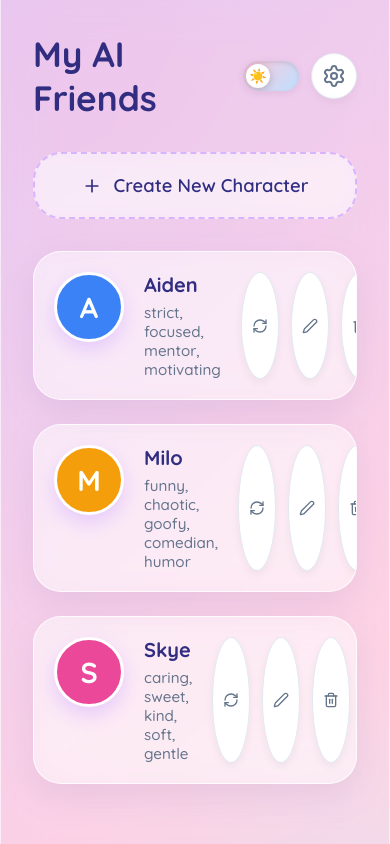
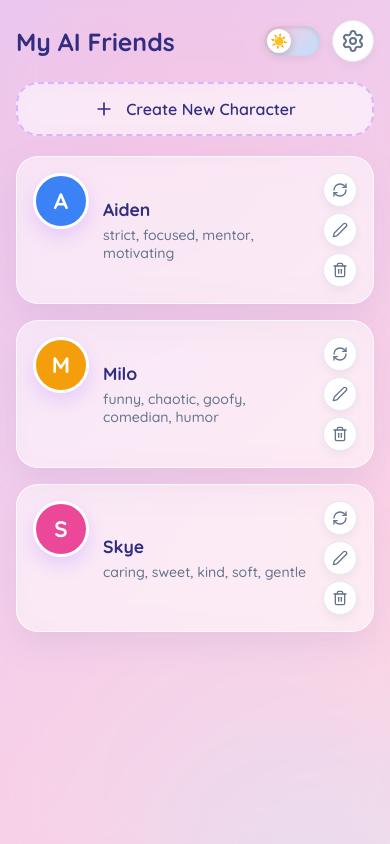
Before and after one commit to jixi206/CharChat, a React (Vite) app: page / in a window 390 px wide. Built offline with nearby package versions, Linux system fonts and the light colour scheme.

Commit message:
fix: mobile responsiveness + iOS safe areas + improved meta tags

```diff
--- a/index.html
+++ b/index.html
@@ -3,8 +3,11 @@
   <head>
     <meta charset="UTF-8" />
     <link rel="icon" type="image/svg+xml" href="/favicon.svg" />
-    <meta name="viewport" content="width=device-width, initial-scale=1.0" />
-    <title>charchat</title>
+    <meta name="viewport" content="width=device-width, initial-scale=1.0, viewport-fit=cover" />
+    <meta name="mobile-web-app-capable" content="yes" />
+    <meta name="apple-mobile-web-app-capable" content="yes" />
+    <meta name="apple-mobile-web-app-status-bar-style" content="default" />
+    <title>CharChat</title>
   </head>
   <body>
     <div id="root"></div>
--- a/src/index.css
+++ b/src/index.css
@@ -960,3 +960,241 @@ body::after {
     opacity: 1;
   }
 }
+
+/* ========== SCREEN CONTAINER (Settings) ========== */
+.screen-container {
+  flex: 1;
+  display: flex;
+  flex-direction: column;
+  height: 100vh;
+  overflow-y: auto;
+}
+
+.form-container {
+  padding: 32px 40px;
+  max-width: 650px;
+  margin: 0 auto;
+  width: 100%;
+}
+
+/* ========== MOBILE RESPONSIVENESS ========== */
+
+/* Tablet — up to 768px */
+@media (max-width: 768px) {
+  .home-screen {
+    padding: 24px 20px;
+  }
+
+  .home-title {
+    font-size: 1.8rem;
+    margin-bottom: 24px;
+  }
+
+  .character-list {
+    grid-template-columns: 1fr;
+    gap: 16px;
+  }
+
+  .create-btn-full {
+    padding: 16px;
+    font-size: 1.05rem;
+    margin-bottom: 24px;
+  }
+
+  .create-form {
+    padding: 28px 24px;
+    margin: 16px;
+    width: auto;
+  }
+
+  .form-container {
+    padding: 24px 20px;
+  }
+
+  .chat-messages {
+    padding: 20px 16px;
+    gap: 14px;
+  }
+
+  .chat-input-container {
+    padding: 14px 20px;
+    gap: 12px;
+  }
+
+  .message {
+    max-width: 85%;
+    font-size: 0.98rem;
+    padding: 14px 18px;
+  }
+
+  .app-header {
+    padding: 12px 16px;
+    gap: 12px;
+  }
+
+  .header-title {
+    font-size: 1.2rem;
+  }
+}
+
+/* Phone — up to 480px */
+@media (max-width: 480px) {
+  /* Remove side borders & shadow that look weird on full-width mobile */
+  .app-container {
+    border-left: none;
+    border-right: none;
+    box-shadow: none;
+  }
+
+  /* Prevent orbs from causing horizontal scroll on mobile */
+  body::before,
+  body::after {
+    width: 80vw;
+    height: 80vw;
+  }
+
+  .home-screen {
+    padding: 20px 16px;
+    /* Add bottom padding so content clears the iOS home bar */
+    padding-bottom: calc(20px + env(safe-area-inset-bottom));
+  }
+
+  .home-title {
+    font-size: 1.55rem;
+    margin-bottom: 20px;
+  }
+
+  .home-header {
+    margin-bottom: 20px;
+  }
+
+  /* Stack name + icons vertically on very small screens */
+  .character-card {
+    padding: 16px;
+    gap: 14px;
+    border-radius: 22px;
+  }
+
+  .avatar {
+    width: 56px;
+    height: 56px;
+    font-size: 1.4rem;
+  }
+
+  .character-name {
+    font-size: 1.1rem;
+  }
+
+  .character-tagline {
+    font-size: 0.88rem;
+  }
+
+  /* Shrink action buttons so they don't overflow card */
+  .card-actions {
+    flex-direction: column;
+    gap: 6px;
+  }
+
+  .icon-btn {
+    padding: 8px;
+  }
+
+  /* Chat screen */
+  .chat-screen {
+    height: 100dvh; /* dynamic viewport height — respects mobile browser chrome */
+  }
+
+  .chat-messages {
+    padding: 16px 12px;
+    gap: 12px;
+  }
+
+  .message {
+    max-width: 90%;
+    font-size: 0.95rem;
+    padding: 12px 16px;
+    border-radius: 20px;
+  }
+
+  .chat-input-container {
+    padding: 12px 14px;
+    gap: 10px;
+    /* Stay above iOS home indicator */
+    padding-bottom: calc(12px + env(safe-area-inset-bottom));
+  }
+
+  .chat-input {
+    padding: 13px 18px;
+    font-size: 0.98rem;
+  }
+
+  .send-btn {
+    width: 46px;
+    height: 46px;
+    flex-shrink: 0;
+  }
+
+  .app-header {
+    padding: 10px 14px;
+    gap: 10px;
+  }
+
+  .header-title {
+    font-size: 1.1rem;
+  }
+
+  .avatar-small {
+    width: 38px;
+    height: 38px;
+    font-size: 0.95rem;
+  }
+
+  /* Create screen */
+  .create-form {
+    padding: 22px 18px;
+    margin: 12px;
+    gap: 20px;
+    border-radius: 24px;
+  }
+
+  .form-input {
+    padding: 13px 16px;
+    font-size: 0.98rem;
+  }
+
+  .save-btn {
+    padding: 15px;
+    font-size: 1.05rem;
+  }
+
+  .image-preview {
+    width: 110px;
+    height: 110px;
+  }
+
+  /* Settings */
+  .form-container {
+    padding: 18px 16px;
+  }
+
+  .form-info-box {
+    padding: 18px 16px;
+  }
+
+  /* Empty state */
+  .empty-state {
+    padding: 40px 16px;
+  }
+
+  .empty-state p {
+    font-size: 1rem;
+  }
+
+  /* Create button */
+  .create-btn-full {
+    padding: 15px;
+    font-size: 1rem;
+    margin-bottom: 20px;
+    border-radius: 22px;
+  }
+}
```
